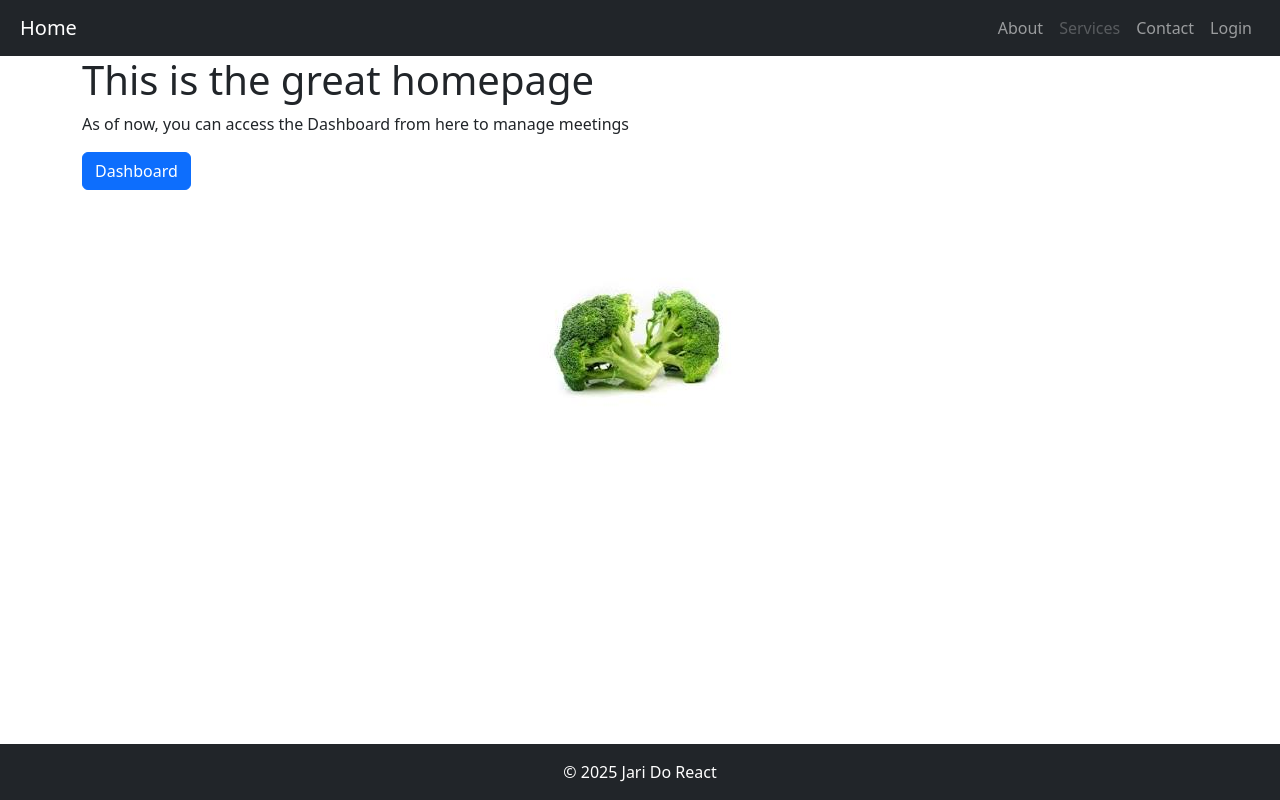
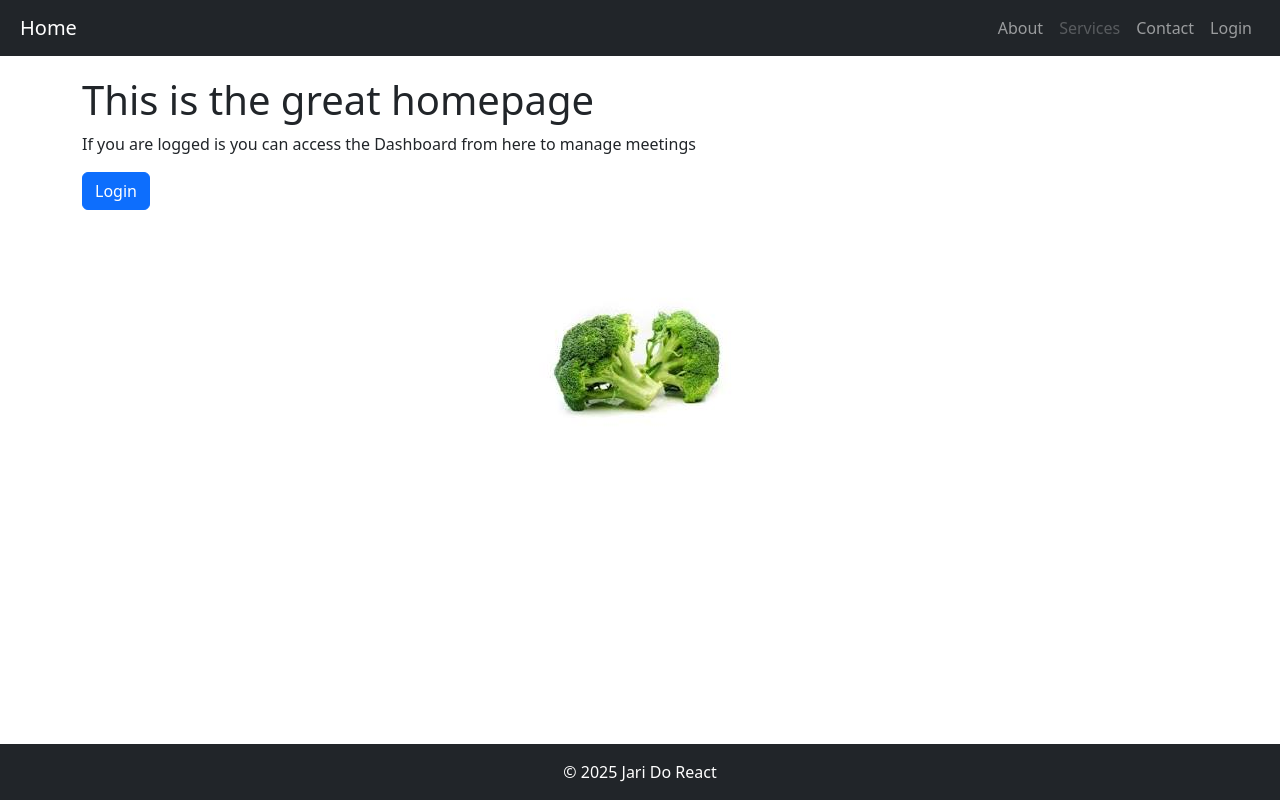
Before and after one commit to Jari1980/ReactMeetingCalendar, a React (Vite) app: page / in a window 1280 px wide. Built offline with nearby package versions, Linux system fonts and the light colour scheme.

Commit message:
User can now access dashboard if logged else button goes to login page

```diff
--- a/src/components/Home.jsx
+++ b/src/components/Home.jsx
@@ -1,21 +1,34 @@
-import React from 'react';
-import { Container, Button } from 'react-bootstrap';
-import { useNavigate } from 'react-router-dom';
-import broccoli2 from '../assets/images/broccoli2.jpg'
+import React from "react";
+import { Container, Button } from "react-bootstrap";
+import { useNavigate } from "react-router-dom";
+import broccoli2 from "../assets/images/broccoli2.jpg";
+import { useMeetingContext } from "./context";
 
 
 const Home = () => {
   const Navigate = useNavigate();
+  const { logged, setLogged } = useMeetingContext();
+
+  function login(){
+    Navigate("/login")
+  }
+
   return (
     <Container>
-            <h1>This is the great homepage</h1>
-            <p>As of now, you can access the Dashboard from here to manage meetings</p>
-            <Button onClick={() => Navigate("/dashboard")}>Dashboard</Button>
+      <h1 style={{marginTop:"20px"}}>This is the great homepage</h1>
+      <p>
+        If you are logged is you can access the Dashboard from here to manage
+        meetings
+      </p>
+      {logged ? <Button onClick={() => Navigate("/dashboard")}>Dashboard</Button> : <Button onClick={() => login()}>Login</Button>}
       <br />
       <br />
       <br />
       <br />
-                    <img src={broccoli2} style={{display:'block', marginLeft:"auto", marginRight:"auto"}}></img>
+      <img
+        src={broccoli2}
+        style={{ display: "block", marginLeft: "auto", marginRight: "auto" }}
+      ></img>
     </Container>
   );
 };
```
Lines whose indentation alone changed are shown as unchanged.
